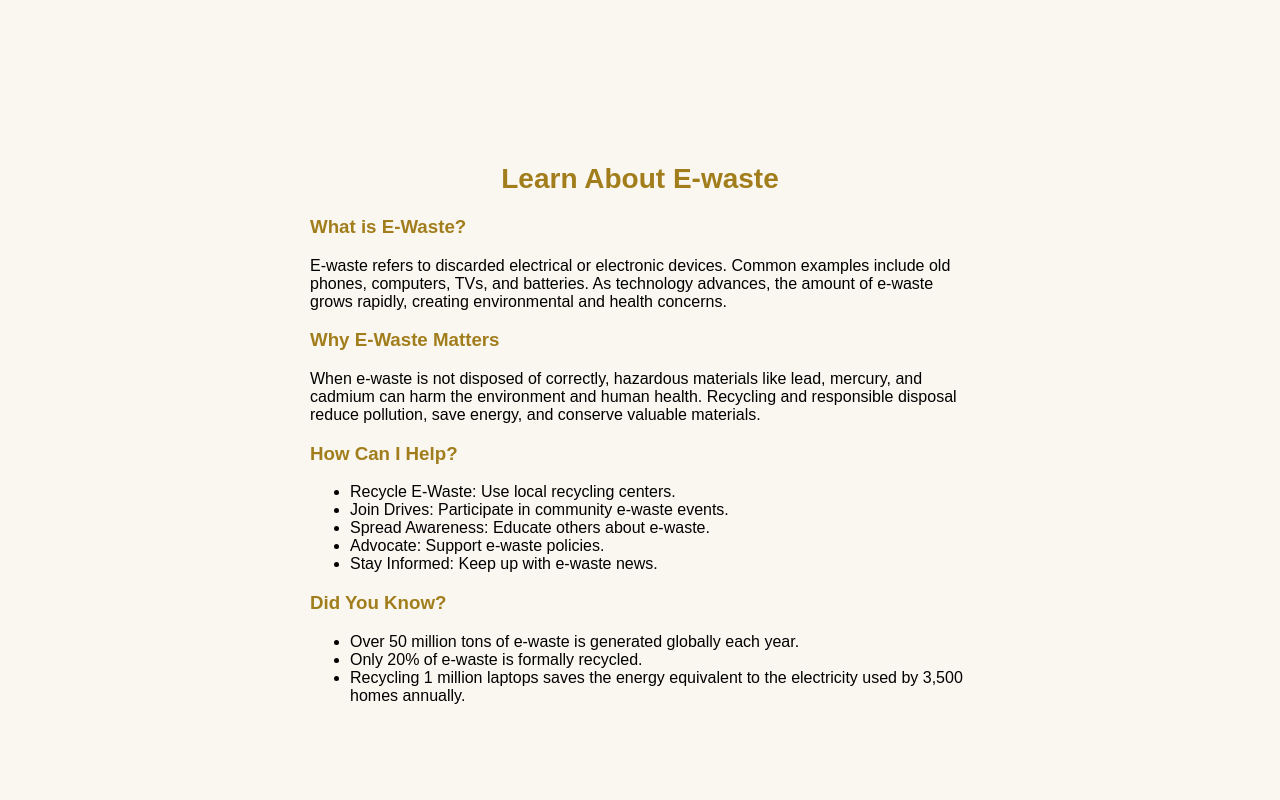
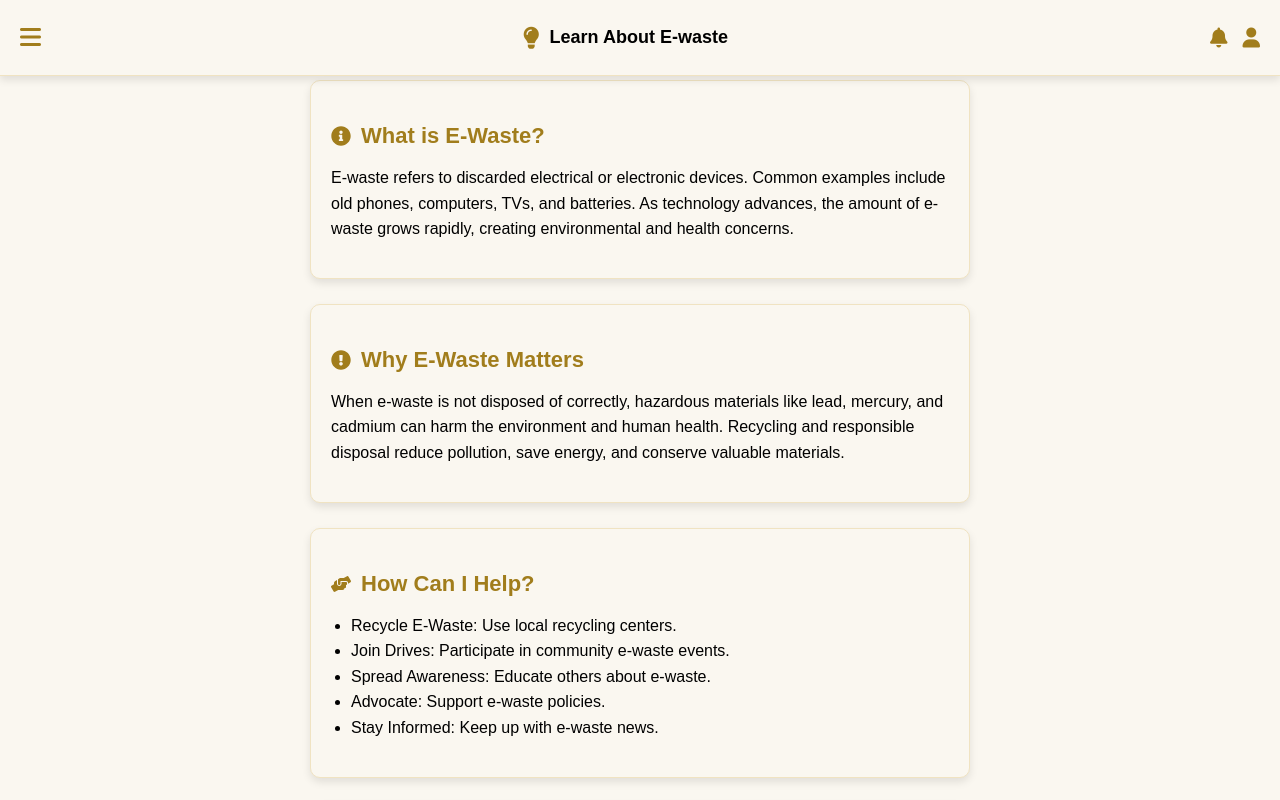
Before and after one commit to wanguilindsey/E-waste, a React (Create React App) app in the folder e_waste/: page /learn-more in a window 1280 px wide. Shown: the top 800 px of the page. Built offline with nearby package versions, Linux system fonts and the light colour scheme.

Commit message:
Learn More page

```diff
--- a/e_waste/src/components/LearnMore.js
+++ b/e_waste/src/components/LearnMore.js
@@ -1,22 +1,24 @@
 import React from 'react';
+import { FaRecycle, FaExclamationCircle, FaHandsHelping, FaInfoCircle } from 'react-icons/fa';
+import Header from './Header';
 
 const LearnMore = () => {
     return (
         <div className="learn-more-container">
-            <h2>Learn About E-waste</h2>
+            <Header title="Learn About E-waste" titleIcon="fas fa-lightbulb" />
 
-            <section className="e-waste-section">
-                <h3>What is E-Waste?</h3>
+            <section className="info-section">
+                <h3><FaInfoCircle className="icon" />What is E-Waste?</h3>
                 <p>E-waste refers to discarded electrical or electronic devices. Common examples include old phones, computers, TVs, and batteries. As technology advances, the amount of e-waste grows rapidly, creating environmental and health concerns.</p>
             </section>
 
-            <section className="e-waste-section">
-                <h3>Why E-Waste Matters</h3>
+            <section className="info-section">
+                <h3><FaExclamationCircle className="icon" />Why E-Waste Matters</h3>
                 <p>When e-waste is not disposed of correctly, hazardous materials like lead, mercury, and cadmium can harm the environment and human health. Recycling and responsible disposal reduce pollution, save energy, and conserve valuable materials.</p>
             </section>
 
-            <section className="e-waste-section">
-                <h3>How Can I Help?</h3>
+            <section className="info-section">
+                <h3><FaHandsHelping className="icon" />How Can I Help?</h3>
                 <ul>
                 <li>Recycle E-Waste: Use local recycling centers.</li>
                     <li>Join Drives: Participate in community e-waste events.</li>
@@ -26,8 +28,8 @@ const LearnMore = () => {
                 </ul>
             </section>
 
-            <section className="did-you-know-section">
-                <h3>Did You Know?</h3>
+            <section className="info-section did-you-know">
+                <h3><FaRecycle className="icon" />Did You Know?</h3>
                 <ul>
                     <li>Over 50 million tons of e-waste is generated globally each year.</li>
                     <li>Only 20% of e-waste is formally recycled.</li>
```
